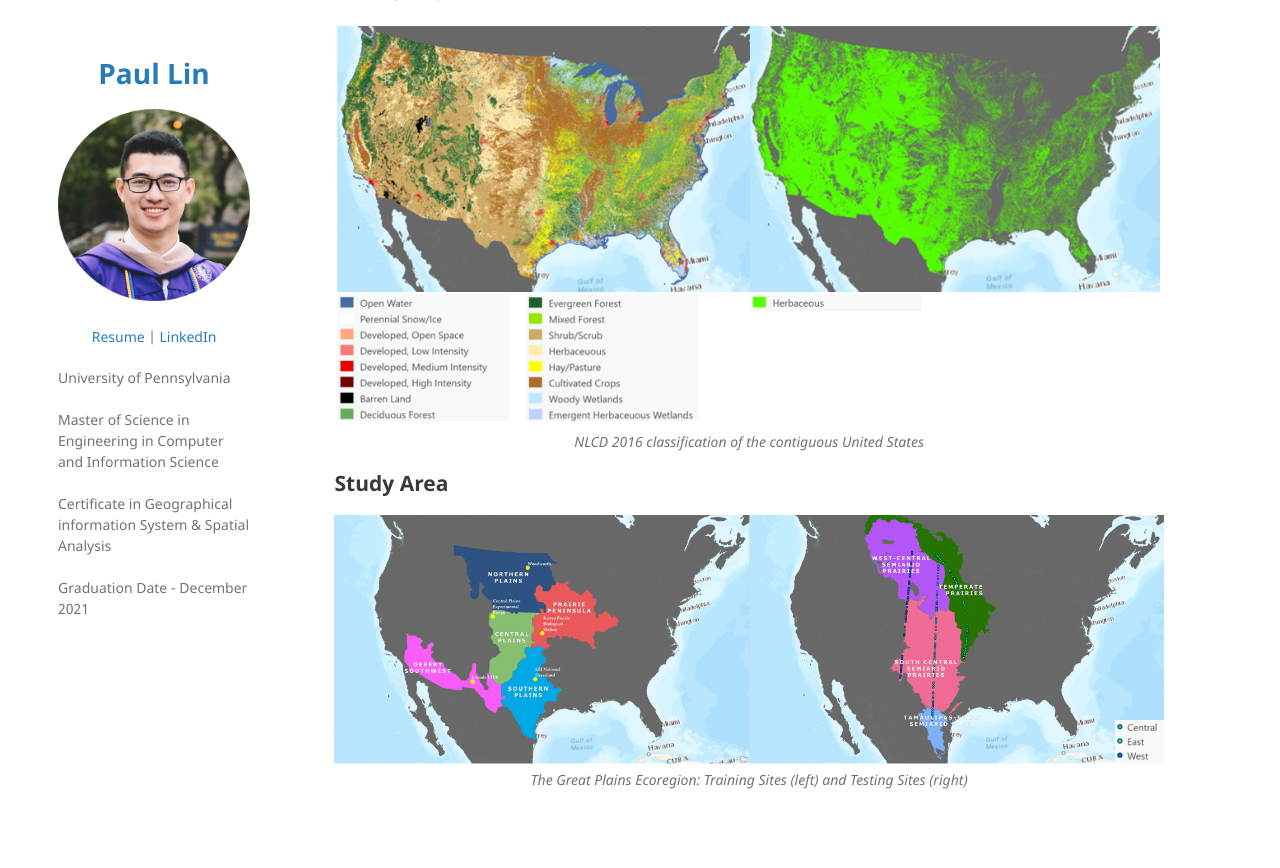
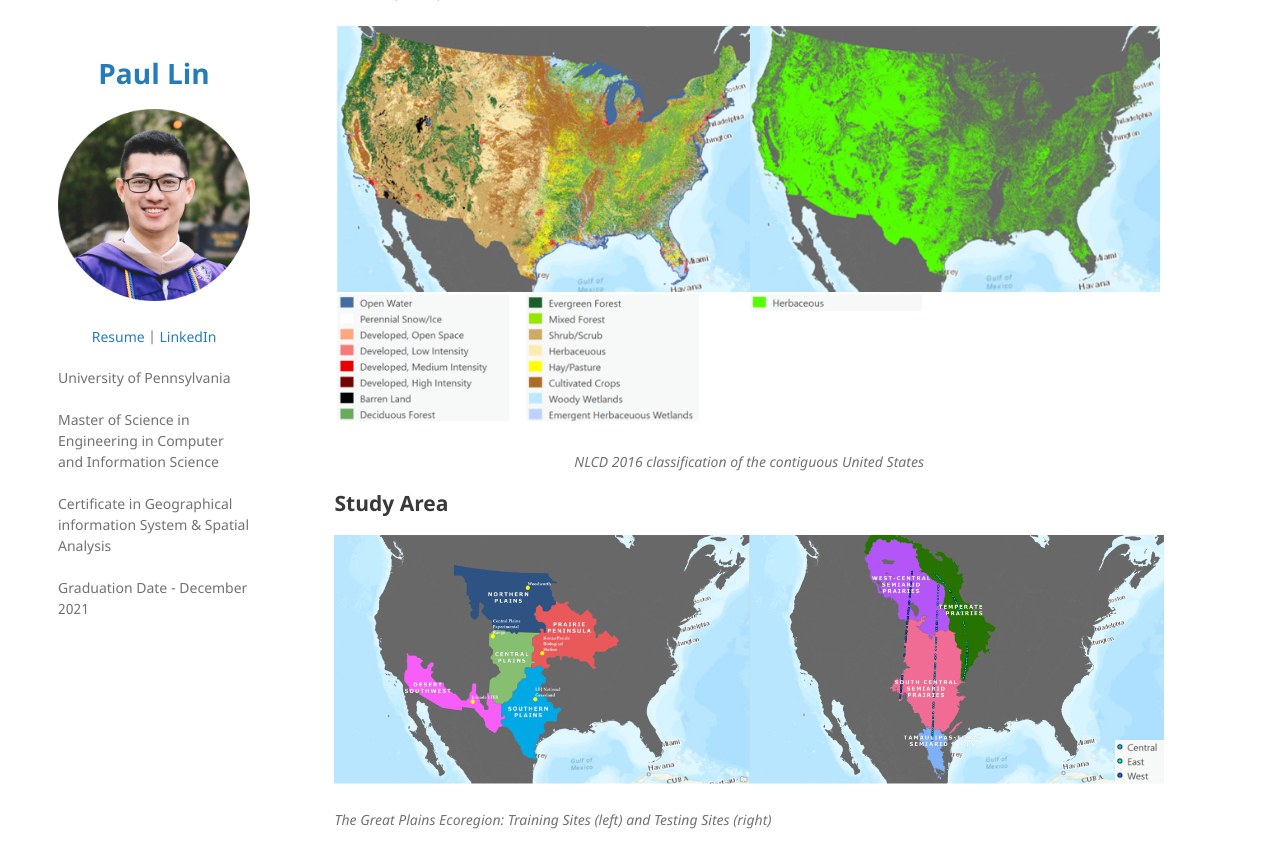
Before and after one commit to paulslin/paulslin.github.io, a Jekyll site: the page built from posts/Lat_Shift.md, in a window 1280 px wide and 900 px high, scrolled down 1477 px. Shown: the top 868 px of the window. Built offline with Jekyll 4.4.1, drawn with Linux system fonts in a browser that asks for light colours; our own code applies the rules of GitHub Pages for plain Markdown files.

Commit message:
Update Lat_Shift.md

```diff
--- a/posts/Lat_Shift.md
+++ b/posts/Lat_Shift.md
@@ -17,9 +17,9 @@ Past methods for analyzing PFT distribution have typically utilized field-collec
 - **[Moderation Resolution Imaging Spectroradiometer (MODIS)](https://developers.google.com/earth-engine/datasets/catalog/MODIS_006_MOD09Q1)**: MODIS surface reflectance data are collected from the Terra Surface Reflectance 8-Day Global 250m (MOD09Q1.006) dataset. In this study, MODIS surface reflectance data was collected from 2010 to 2020 at each training and testing plot on an 8-day interval. For training plots spanning multiple pixels, the average reflectance value of the pixels within the training plot’s boundaries was used instead. NDVI can be calculated from MODIS surface reflectance data as (Band1 – Band2) / (Band1 + Band2), with Band1 representing the near-infrared band and Band2 representing the red band.
 - **[Copernicus](https://developers.google.com/earth-engine/datasets/catalog/COPERNICUS_S2_SR)**: Within this study, precipitation and temperature data were collected from 2010 to 2020 at each testing plot on a daily interval from Copernicus’ ERA5 daily aggregate dataset.
 - **[National Land Cover Database (NLCD)](https://www.mrlc.gov/national-land-cover-database-nlcd-2016)**: The National Land Cover Database (NLCD) is a 30-m resolution nationwide land cover dataset based on the Landsat satellite. Amongst the land cover classes delineated by NLCD 2016, four land classes are considered herbaceous: Shrub/Scrub, Grassland/Herbaceous, Pasture/Hay, and Barren Land. These four land cover classes were extracted to generate an herbaceous land cover mask to ensure that training and testing sites only occupied herbaceous lands.
-<p align = "center"><img src="https://github.com/paulslin/paulslin.github.io/blob/main/images/Lat_Shift/NLCD.PNG?raw=true">
-<i>NLCD 2016 classification of the contiguous United States </i></p>
+<p align = "center"><img src="https://github.com/paulslin/paulslin.github.io/blob/main/images/Lat_Shift/NLCD.PNG?raw=true"></p>
+<p align = "center"><i>NLCD 2016 classification of the contiguous United States </i></p>
 
 ## Study Area
-<p align = "center"><img src="https://github.com/paulslin/paulslin.github.io/blob/main/images/Lat_Shift/Training_Testing_Sites.PNG?raw=true">
-<i>The Great Plains Ecoregion: Training Sites (left) and Testing Sites (right)</i></p>
+<p align = "center"><img src="https://github.com/paulslin/paulslin.github.io/blob/main/images/Lat_Shift/Training_Testing_Sites.PNG?raw=true"></p>
+<p><i>The Great Plains Ecoregion: Training Sites (left) and Testing Sites (right)</i></p>
```
